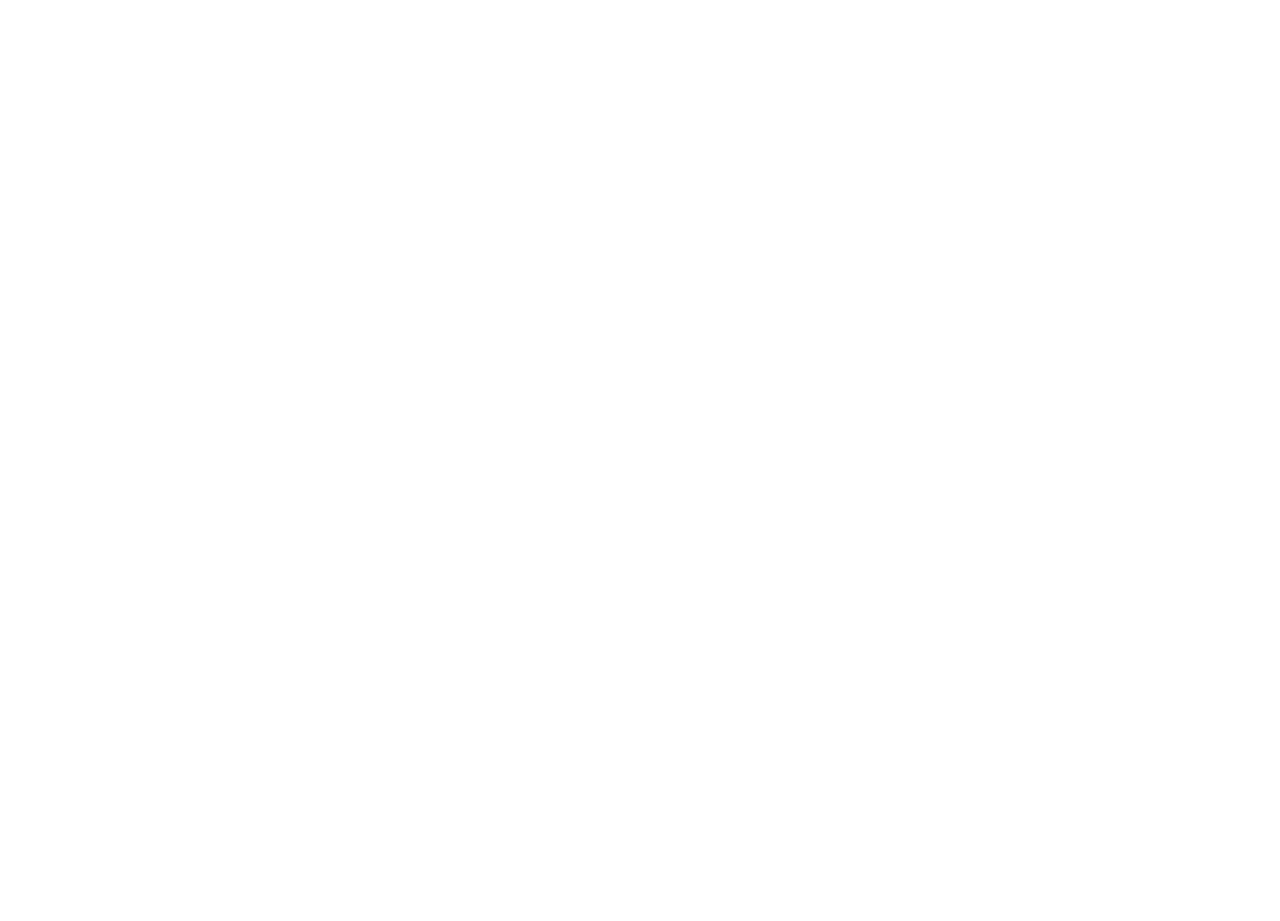
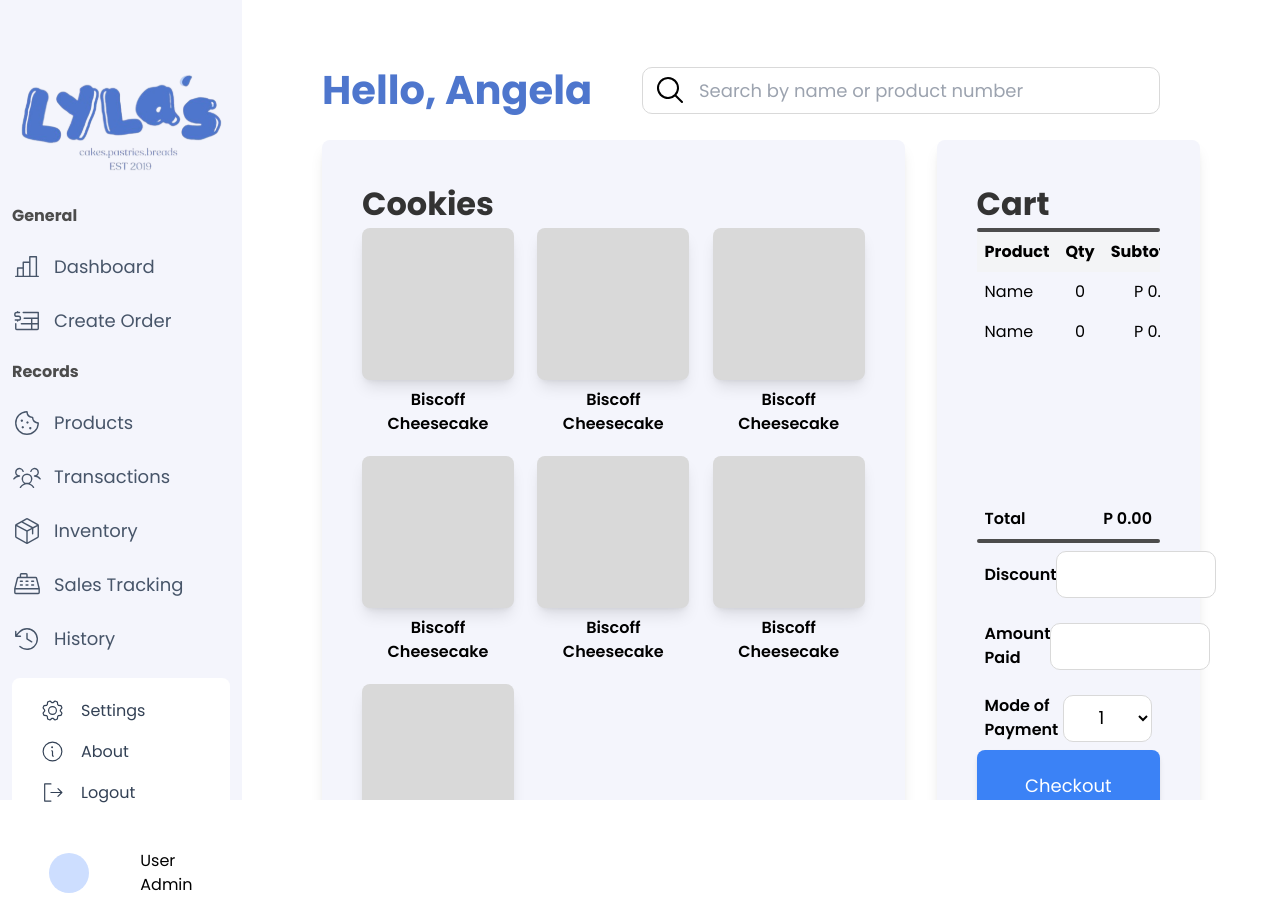
Before and after one commit to bernalesangela/bernalesangela-BERNALES-MACABENTA-MORDEN-WEBDEV_Final_Project, a React (Create React App) app: page /admin/create-order in a window 1280 px wide. Before the commit this address had no page. Before the commit the page ends 800 px from the top, so only its background shows below. Built offline with nearby package versions, Linux system fonts and the light colour scheme.

Commit message:
added create order page

```diff
--- a/src/App.js
+++ b/src/App.js
@@ -1,5 +1,6 @@
 import { BrowserRouter as Router, Routes, Route } from "react-router-dom";
 import Dashboard from "./pages/admin/dashboard";
+import CreateOrder from "./pages/admin/create-order";
 import { LoginPage } from "./pages/login";
 
 function App() {
@@ -7,6 +8,7 @@
     <Router>
       <Routes>
         <Route path="/admin/dashboard" element={<Dashboard />} />
+        <Route path="/admin/create-order" element={<CreateOrder />} />
         <Route path="/login/" element={<LoginPage />} />
       </Routes>
     </Router>
--- /dev/null
+++ b/src/components/ui/Separator.js
@@ -0,0 +1,7 @@
+import React from "react";
+
+const Separator = () => {
+  return <div className="w-full h-1 bg-darkerGray rounded-full"></div>;
+};
+
+export default Separator;
--- a/src/index.css
+++ b/src/index.css
@@ -14,6 +14,16 @@
   border: 1px #d9d9d9 solid;
   border-radius: 0.625rem;
   color: darkgray;
+  text-align: center;
+  font-size: 1.125rem;
+}
+
+select {
+  width: 32.375rem;
+  height: 2.938rem;
+  border: 1px #d9d9d9 solid;
+  border-radius: 0.625rem;
+  background-color: white;
   text-align: center;
   font-size: 1.125rem;
 }
--- /dev/null
+++ b/src/pages/admin/create-order/components/itemCard.js
@@ -0,0 +1,12 @@
+import React from "react";
+
+export const ItemCard = ({ itemName }) => {
+  return (
+    <section className="flex flex-col items-center gap-2">
+      <div className="h-[9.5rem] w-[9.5rem] bg-lightGray p-5 shadow-lg rounded-lg"></div>
+      <label className="font-semibold max-w-[9rem] text-center">
+        {itemName}
+      </label>
+    </section>
+  );
+};
--- /dev/null
+++ b/src/pages/admin/create-order/index.js
@@ -0,0 +1,137 @@
+import React from "react";
+import Layout from "../layout";
+import { MagnifyingGlass } from "@phosphor-icons/react";
+import { ItemCard } from "./components/itemCard";
+import Separator from "../../../components/ui/Separator";
+
+const CreateOrder = () => {
+  return (
+    <Layout>
+      <section className="h-full flex flex-col">
+        <div className="w-full flex justify-between items-center">
+          <h1 className="text-blueSerenity py-5">Hello, Angela</h1>
+          <div className="flex items-center pr-10 ">
+            <input
+              className=" text-left pl-14"
+              placeholder="Search by name or product number"
+            />
+            <MagnifyingGlass size={32} className="absolute ml-3" />
+          </div>
+        </div>
+
+        <div className="flex gap-8 h-full">
+          <div className="bg-solidWhite flex rounded-lg shadow-lg p-10 max-h-full h-full flex-col">
+            {/* Cookies Section  */}
+            <div className="w-full ">
+              <h2>Cookies</h2>
+              <div className="flex gap-5 flex-wrap justify-between">
+                <ItemCard itemName={"Biscoff Cheesecake"} />
+                <ItemCard itemName={"Biscoff Cheesecake"} />
+                <ItemCard itemName={"Biscoff Cheesecake"} />
+                <ItemCard itemName={"Biscoff Cheesecake"} />
+                <ItemCard itemName={"Biscoff Cheesecake"} />
+                <ItemCard itemName={"Biscoff Cheesecake"} />
+                <ItemCard itemName={"Biscoff Cheesecake"} />
+              </div>
+            </div>
+
+            {/* Cookies Section */}
+            <div className="w-full">
+              <h2>Bars</h2>
+              <div className="flex gap-5 flex-wrap justify-between">
+                <ItemCard itemName={"Biscoff Cheesecake"} />
+                <ItemCard itemName={"Biscoff Cheesecake"} />
+                <ItemCard itemName={"Biscoff Cheesecake"} />
+                <ItemCard itemName={"Biscoff Cheesecake"} />
+                <ItemCard itemName={"Biscoff Cheesecake"} />
+                <ItemCard itemName={"Biscoff Cheesecake"} />
+                <ItemCard itemName={"Biscoff Cheesecake"} />
+              </div>
+            </div>
+
+            {/* Bread Section */}
+            <div className="w-full">
+              <h2>Bread</h2>
+              <div className="flex gap-5 flex-wrap justify-between">
+                <ItemCard itemName={"Biscoff Cheesecake"} />
+                <ItemCard itemName={"Biscoff Cheesecake"} />
+                <ItemCard itemName={"Biscoff Cheesecake"} />
+                <ItemCard itemName={"Biscoff Cheesecake"} />
+                <ItemCard itemName={"Biscoff Cheesecake"} />
+                <ItemCard itemName={"Biscoff Cheesecake"} />
+                <ItemCard itemName={"Biscoff Cheesecake"} />
+              </div>
+            </div>
+          </div>
+
+          <div className="p-10 bg-solidWhite rounded-lg shadow-lg w-[30%] h-full flex flex-col">
+            <h2>Cart</h2>
+            <Separator />
+
+            {/* Scrollable Cart Section */}
+            <div className="w-full overflow-x-auto max-h-[25rem] flex-grow">
+              <table className="w-full">
+                <thead>
+                  <tr className="bg-gray-100 text-left">
+                    <th className="p-2">Product</th>
+                    <th className="p-2 text-center">Qty</th>
+                    <th className="p-2 text-right">Subtotal</th>
+                  </tr>
+                </thead>
+                <tbody>
+                  <tr className="hover:bg-gray-50">
+                    <td className="p-2">Name</td>
+                    <td className="p-2 text-center">0</td>
+                    <td className="p-2 text-right">P 0.00</td>
+                  </tr>
+                  <tr className="hover:bg-gray-50">
+                    <td className="p-2">Name</td>
+                    <td className="p-2 text-center">0</td>
+                    <td className="p-2 text-right">P 0.00</td>
+                  </tr>
+                </tbody>
+              </table>
+            </div>
+
+            <div className="flex w-full justify-between px-2 py-2">
+              <label className="font-semibold">Total</label>
+              <label className="font-semibold">P 0.00</label>
+            </div>
+            <Separator />
+
+            {/* Payment Details */}
+            <div className="flex flex-col gap-2">
+              <div className="flex w-full justify-between px-2 py-2 items-center">
+                <label className="font-semibold">Discount</label>
+                <input className="w-[10rem]" />
+              </div>
+
+              <div className="flex w-full justify-between px-2 py-2 items-center">
+                <label className="font-semibold">Amount Paid</label>
+                <input className="w-[10rem]" />
+              </div>
+
+              <div className="flex w-full justify-between px-2 py-2 items-center">
+                <label className="font-semibold">Mode of Payment</label>
+                <select className="w-[10rem]">
+                  <option>1</option>
+                  <option>1</option>
+                  <option>1</option>
+                </select>
+              </div>
+            </div>
+
+            {/* Checkout Button Aligned to Bottom */}
+            <div className="mt-auto flex justify-center">
+              <button className="bg-blue-500 text-white px-4 py-2 rounded-lg shadow-md hover:bg-blue-600">
+                Checkout
+              </button>
+            </div>
+          </div>
+        </div>
+      </section>
+    </Layout>
+  );
+};
+
+export default CreateOrder;
```
Also changed, not shown: src/App.css (line endings or trailing spaces).
